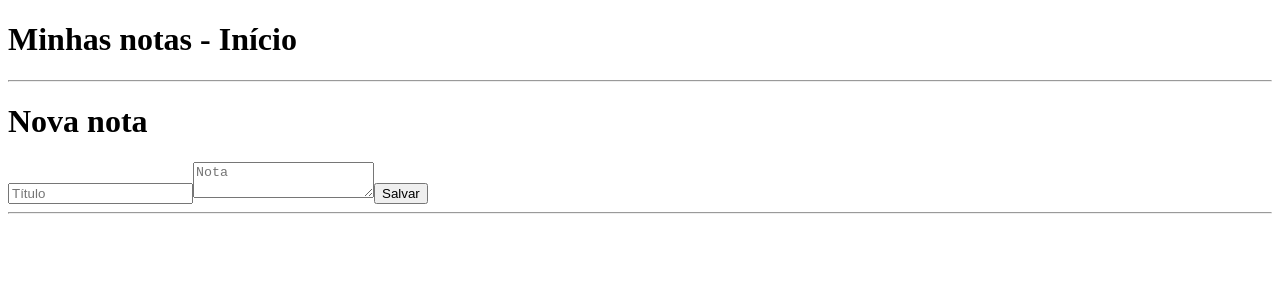
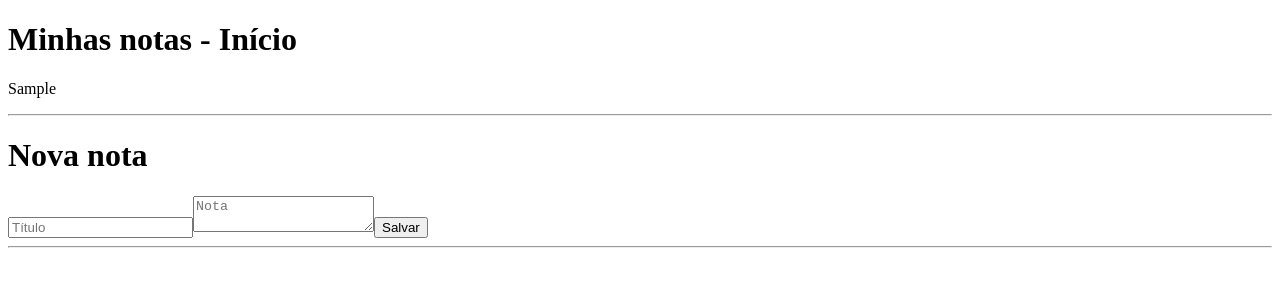
Before and after one commit to PedroHammes/myNotes, a React (Vite) app: page / in a window 1280 px wide. Both pictures are taken after typing "Sample", "Sample" into the empty fields and a click on the button "Salvar". Shown: the top 300 px of the page. Built offline with nearby package versions, Linux system fonts and the light colour scheme.

Commit message:
renderização de notas na tela

```diff
--- a/src/App.jsx
+++ b/src/App.jsx
@@ -21,13 +21,19 @@ export default function App() {
   function addNote(newNote) {
     const myNotesUpdated = [newNote, ...myNotes]
     setMyNotes(myNotesUpdated)
-    console.log(myNotes)
   }
 
   return (
     <>
       <h1>Minhas notas - Início</h1>
 
+      <section>
+        {myNotes.map((note) => (
+          <div key={note.id}>
+            <p>{note.title}</p>
+          </div>
+        ))}
+      </section>
 
 
       <hr />
```
